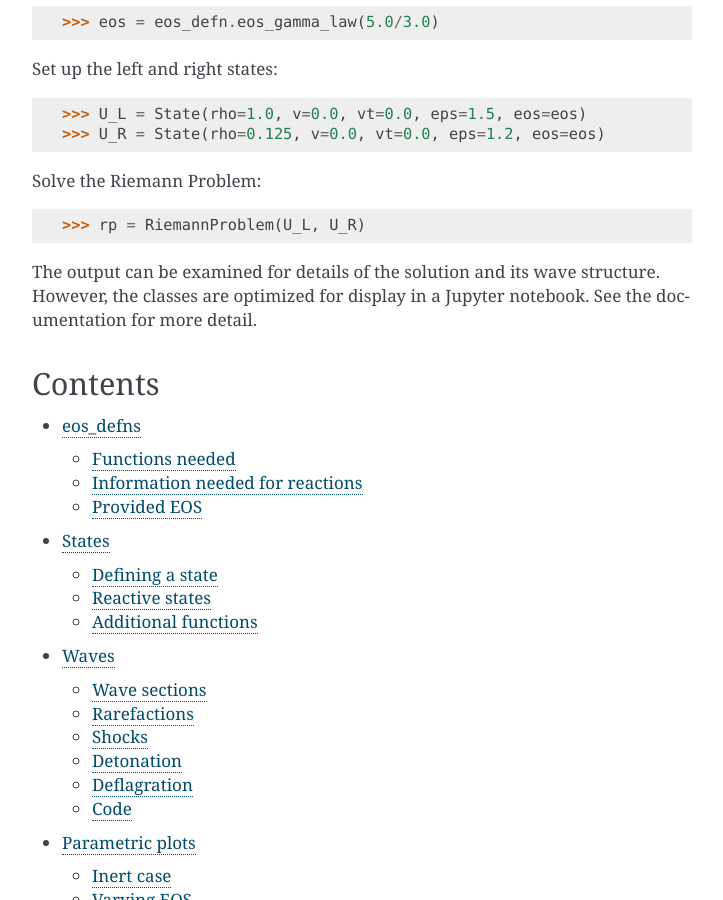
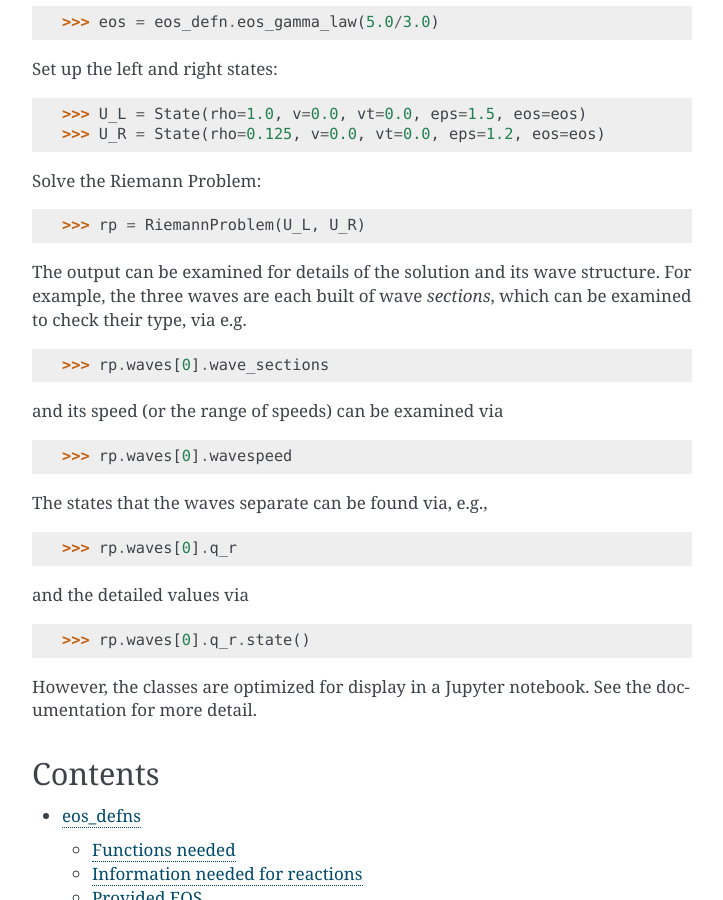
Before and after one commit to harpolea/r3d2, a Sphinx documentation site: the page built from docs/index.rst, in a window 1280 px wide and 900 px high, scrolled down 878 px. Shown: the whole window, without its empty margins (388-1111 px from the left). Built offline with Sphinx 7.4.7, drawn with Linux system fonts in a browser that asks for light colours; pages that are not in the unit, such as notebooks, are missing from menus.

Commit message:
Document how to examine the RiemannProblem object.

```diff
--- a/docs/index.rst
+++ b/docs/index.rst
@@ -47,7 +47,23 @@ Solve the Riemann Problem:
 
     >>> rp = RiemannProblem(U_L, U_R)
 
-The output can be examined for details of the solution and its wave structure. However, the classes are optimized for display in a Jupyter notebook. See the documentation for more detail.
+The output can be examined for details of the solution and its wave structure. For example, the three waves are each built of wave *sections*, which can be examined to check their type, via e.g.
+
+>>> rp.waves[0].wave_sections
+
+and its speed (or the range of speeds) can be examined via
+
+>>> rp.waves[0].wavespeed
+
+The states that the waves separate can be found via, e.g.,
+
+>>> rp.waves[0].q_r
+
+and the detailed values via
+
+>>> rp.waves[0].q_r.state()
+
+However, the classes are optimized for display in a Jupyter notebook. See the documentation for more detail.
 
 Contents
 --------
```
Also changed, not shown: README.rst (+17 -1 lines).
